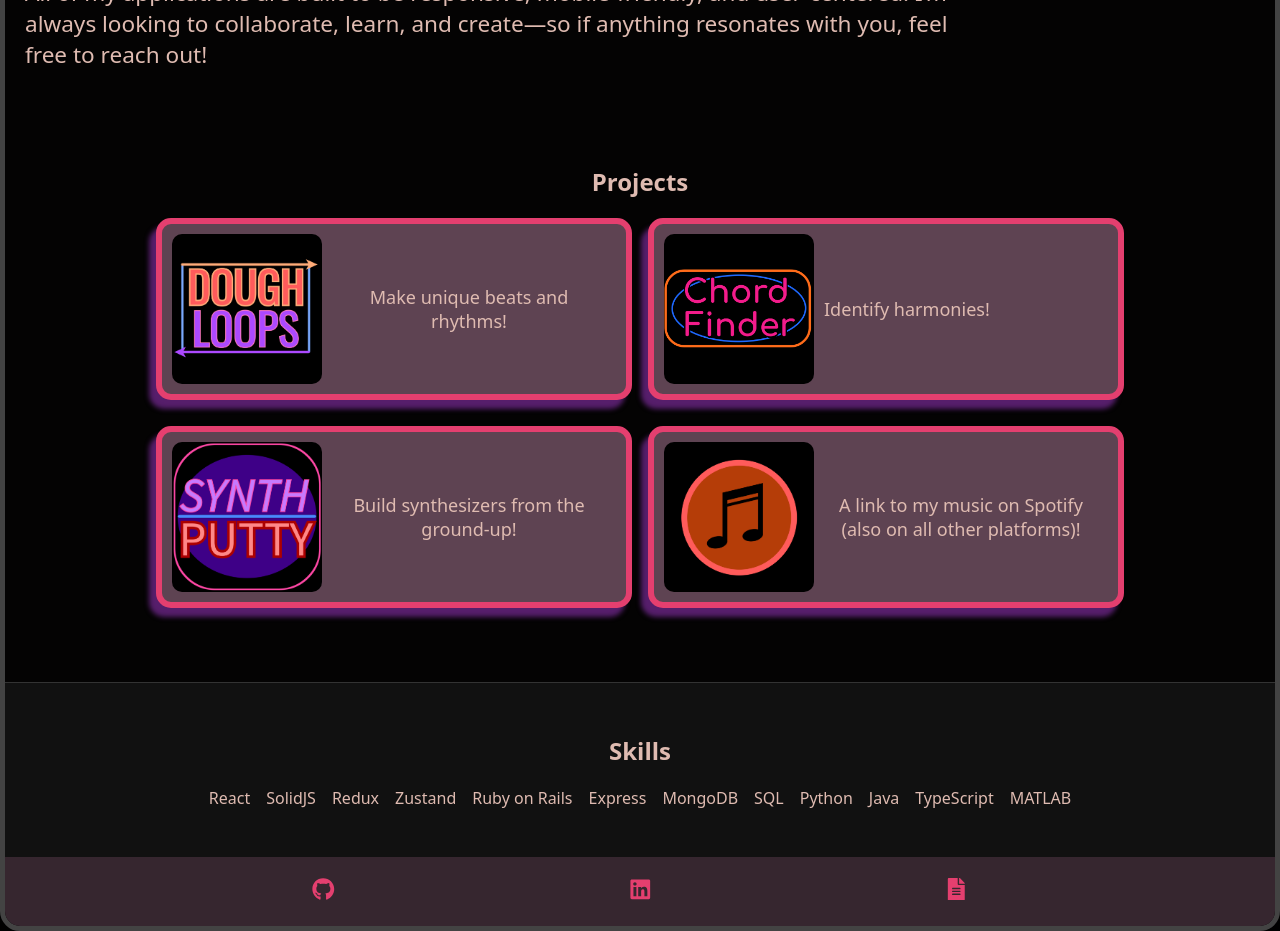
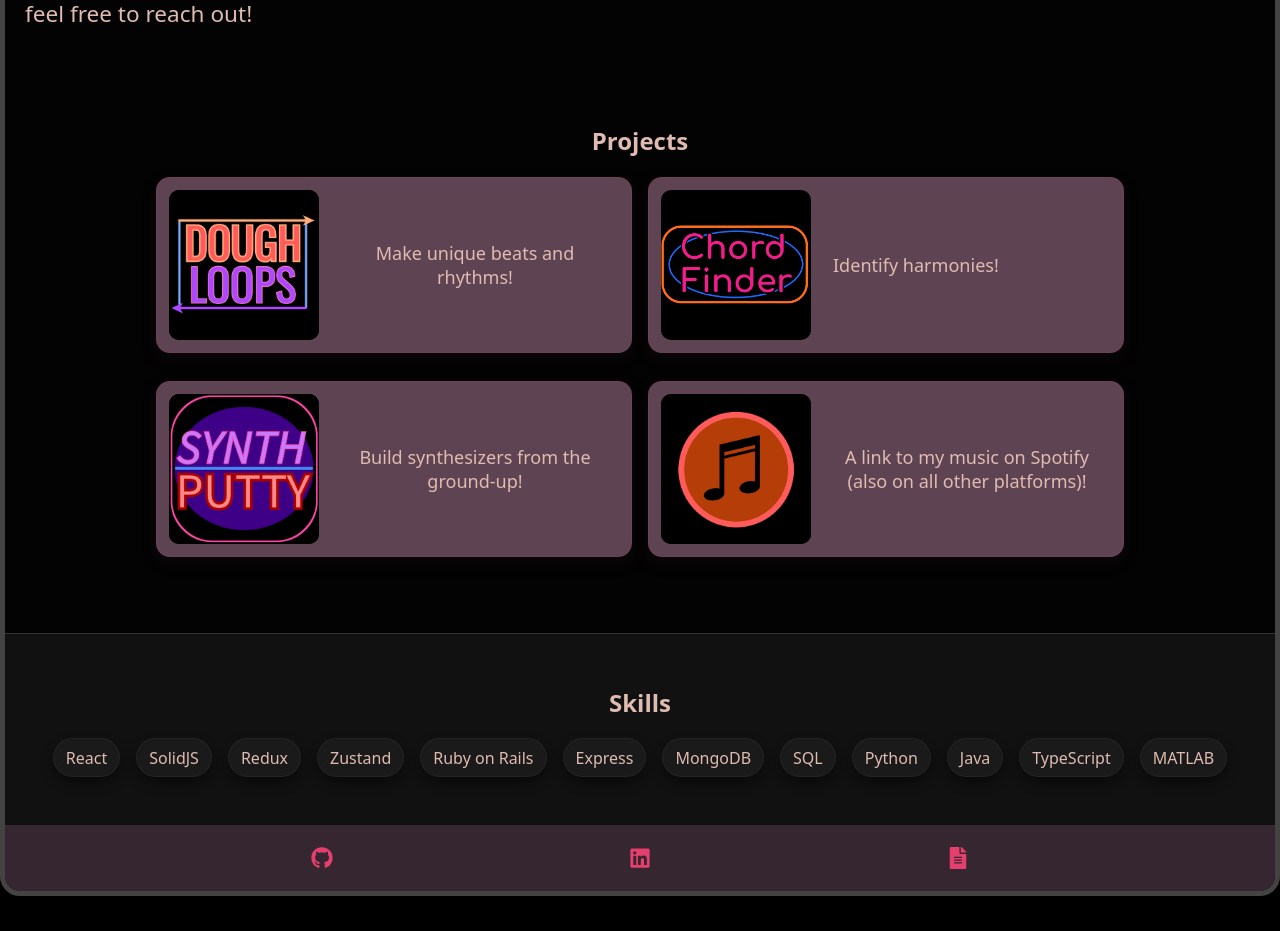
Before and after one commit to EvanCzako/DoughLab2, a React (Create React App) app: page / in a window 1280 px wide. Shown: the part 740-1671 px from the top of the page. After the commit the page ends 1636 px from the top, so only its background shows below. Built offline with nearby package versions, Linux system fonts and the light colour scheme.

Commit message:
Styling updates

```diff
--- a/src/components/AboutSection.tsx
+++ b/src/components/AboutSection.tsx
@@ -1,12 +1,7 @@
-import { FaGithub, FaLinkedin, FaFileAlt } from 'react-icons/fa';
 import { useStore } from '../store';
 import styles from '../styles/AboutSection.module.css';
 import EvanImg from '../Evan.jpg';
 import EvanImg2 from '../Evan2.jpg';
-
-const GithubIcon = FaGithub as React.FC<React.SVGProps<SVGSVGElement>>;
-const LinkedinIcon = FaLinkedin as React.FC<React.SVGProps<SVGSVGElement>>;
-const FileIcon = FaFileAlt as React.FC<React.SVGProps<SVGSVGElement>>;
 
 export default function AboutSection() {
     const fontSize = useStore(s => s.fontSize);
--- a/src/components/Footer.tsx
+++ b/src/components/Footer.tsx
@@ -29,7 +29,7 @@ export default function Footer() {
                     <LinkedinIcon className="social-link" />
                 </a>
 				<a
-					href="https://evanczako.github.io/DoughLab2/resume.pdf"
+					href="https://evanczako.github.io/DoughLab2/resume_fullstack.pdf"
 					target="_blank"
 					rel="noopener noreferrer"
 					className={styles.socialLink}
--- a/src/components/ProjectsGrid.tsx
+++ b/src/components/ProjectsGrid.tsx
@@ -21,17 +21,16 @@ const projects = [
 export default function ProjectsGrid() {
 
     const fontSize = useStore(s => s.fontSize);
-	const vw = useStore(s => s.vw);
 
     return (
         <section className={styles.projectSection}>
             <h2>Projects</h2>
             <div className={styles.gridWrapper}>
                 {projects.map((project, idx) => (
-                    <a href={project.link} className={styles.projectWrapper} target='_blank'>
-                        <a key={idx} href={project.link} className={styles.projectLink} target='_blank'>
-							<img className={styles.projectImage} src={project.img} alt=""/>
-                        </a>
+                    <a key={idx} href={project.link} className={styles.projectWrapper} target='_blank' rel="noopener noreferrer">
+                        <div className={styles.projectLink}>
+                            <img className={styles.projectImage} src={project.img} alt={project.title} />
+                        </div>
                         <div className={styles.projectDescription} style={{fontSize: fontSize*0.8}}>{project.description}</div>
                     </a>
                 ))}
--- a/src/styles/AboutSection.module.css
+++ b/src/styles/AboutSection.module.css
@@ -42,8 +42,25 @@
 .aboutSectionWrapper {
 	display: flex;
 	flex-direction: row;
+	align-items: flex-start;
+	gap: 1rem;
 }
 
 .name {
-	padding: none;
+	padding: 0;
+	margin: 0 0 0.5rem 0;
 }
+
+@media (max-width: 900px) {
+    .aboutSectionWrapper {
+        flex-direction: column;
+        align-items: center;
+        text-align: center;
+    }
+
+    .aboutImage {
+        margin-top: 0;
+        width: 240px;
+        height: auto;
+    }
+}
--- a/src/styles/Footer.module.css
+++ b/src/styles/Footer.module.css
@@ -14,15 +14,26 @@
 }
 
 .socialLink {
-    padding: 3px;
+    padding: 6px;
+    display: inline-flex;
+    align-items: center;
+    justify-content: center;
+    border-radius: 8px;
+    transition: background-color 180ms ease, transform 180ms ease;
 }
 
 .socialLink svg {
-    transition: 0.3s;
+    transition: transform 180ms ease, fill 180ms ease;
     fill: #E43F6F;
+    width: 22px;
+    height: 22px;
 }
 
 .socialLink:hover svg {
-    transform: scale(1.2);
-    transition: 0.3s;
+    transform: scale(1.16);
 }
+
+.socialLink:focus {
+    outline: 2px solid rgba(228,63,111,0.25);
+    outline-offset: 2px;
+}
--- a/src/styles/ProjectsGrid.module.css
+++ b/src/styles/ProjectsGrid.module.css
@@ -1,43 +1,40 @@
 .projectSection {
 	text-align: center;
-    width: clamp(250px, 100%, 550px);
-    padding: 1rem;
-    box-sizing: border-box;
-	width: 90vw;
-	max-width: 1000px;
-	min-width: 600px;
+	padding: 1rem;
+	box-sizing: border-box;
+	width: min(90vw, 1000px);
+	margin: 0 auto;
 }
 
 .projectWrapper {
-    border: 6px solid #E43F6F;
-	background-color: #5E4352;
+	background-color: #5E4352; /* card base */
 	color: #DFBBB1;
-	border-radius: 15px;
-	padding: 10px;
-    transition: 0.5s;
-    display: flex;
-	margin-bottom: 10px;
+	border-radius: 14px;
+	padding: 12px;
+	transition: transform 220ms ease, box-shadow 220ms ease, border-color 220ms ease;
+	display: flex;
+	align-items: center;
+	gap: 12px;
+	margin-bottom: 12px;
 	text-decoration: none;
-	/* box-shadow: -7px 9px 5px 0px rgba(244, 243, 245, 0.75); */
-	-webkit-box-shadow: -7px 9px 5px 0px rgba(114, 40, 143, 0.75);
-	/* -moz-box-shadow: -7px 9px 5px 0px rgba(244, 243, 245, 0.75); */
-
- flex: 1 1 45%; /* Shrinks/grows with a preferred width of 45% */
-  min-width: 200px; /* Prevents items from becoming too small */
+	box-shadow: 0 6px 14px rgba(20,12,20,0.45);
+	border: 1px solid rgba(228,63,111,0.12);
+	overflow: hidden;
+	flex: 1 1 45%;
+	min-width: 200px;
 }
 
 .projectWrapper:hover {
-    border: 10px solid #F56476;
-    transition: 0.5s;
+	transform: translateY(-6px) scale(1.01);
+	box-shadow: 0 18px 36px rgba(20,12,20,0.55);
+	border-color: rgba(245,100,118,0.35);
 }
 
 .gridWrapper {
-	/* background-color: #F56476; */
-	justify-content: center;
 	display: grid;
-	grid-template-columns: repeat(2, 1fr); /* 2 columns */
+	grid-template-columns: repeat(2, 1fr);
 	gap: 1rem;
-	gap: 1rem;
+	justify-items: stretch;
 }
 
 @media (max-width: 600px) {
@@ -51,16 +48,14 @@
 }
 
 .projectLink {
-	font-size:large;
-	color: #DFBBB1;
-	font-weight: 800;
-	background-color: black;
 	display: flex;
-	flex-direction: column;
+	align-items: center;
 	justify-content: center;
 	aspect-ratio: 1/1;
 	border-radius: 10px;
 	width: 150px;
+	background: black;
+	flex-shrink: 0;
 }
 
 .projectDescription {
@@ -72,7 +67,17 @@
 
 .projectImage {
 	width: 150px;
-	height: auto;
-	margin-top: 0px;
-	border-radius: 20px;
+	/* height: 100%; */
+	object-fit: cover;
+	border-radius: 10px;
 }
+
+@media (max-width: 900px) {
+	.gridWrapper {
+		grid-template-columns: 1fr;
+	}
+
+	.projectLink {
+		width: 120px;
+	}
+}
--- a/src/styles/Skills.module.css
+++ b/src/styles/Skills.module.css
@@ -18,3 +18,13 @@
     margin-top: 1rem;
     font-size: 1rem;
 }
+
+.skillsList li {
+    background: rgba(255,255,255,0.04);
+    color: #DFBBB1;
+    padding: 0.45rem 0.75rem;
+    border-radius: 999px;
+    font-weight: 500;
+    border: 1px solid rgba(255,255,255,0.04);
+    box-shadow: 0 6px 12px rgba(0,0,0,0.45);
+}
```
Also changed, not shown: 1 other file (tests, documents, lock files or other folders).
